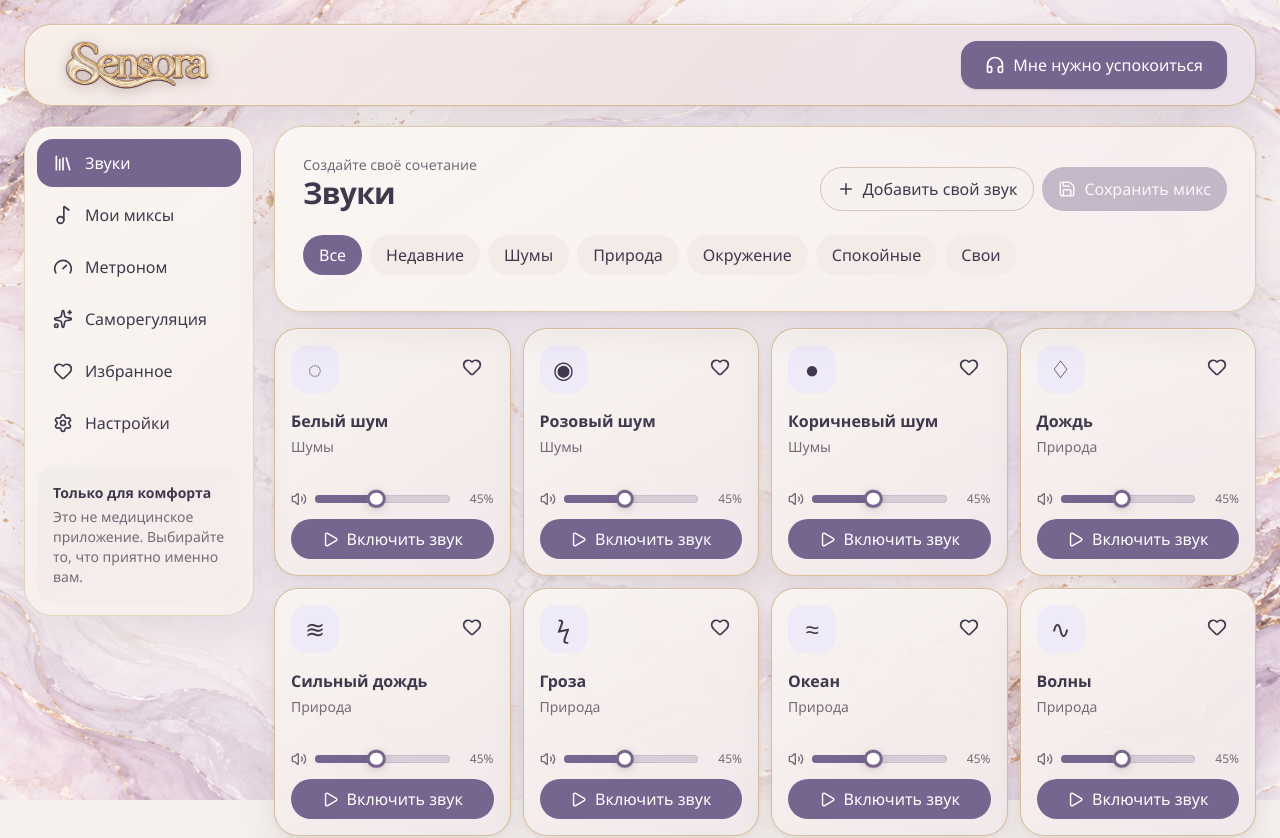
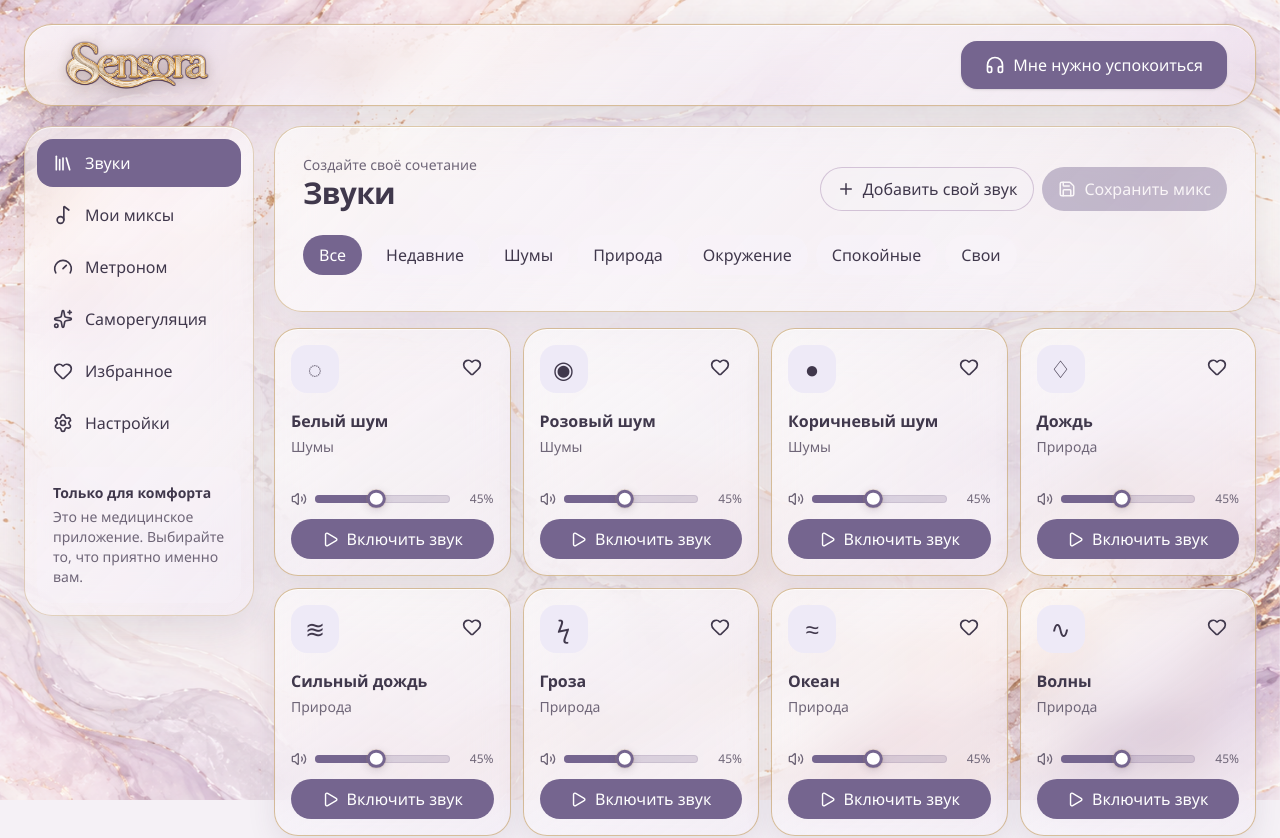
Before and after one commit to dolba92/Sensora, a React (Vite) app: page / in a window 1280 px wide. Shown: the top 838 px of the page. Built offline with nearby package versions, Linux system fonts and the light colour scheme.

Commit message:
Update globals.css

```diff
--- a/app/globals.css
+++ b/app/globals.css
@@ -30,39 +30,35 @@
 }
 
 :root {
-  --background: #f5f0ed;
+  --background: #f5f1f6;
   --foreground: #40384c;
 
-  /* Тёплые жемчужные поверхности */
-  --card: rgba(248, 243, 239, .95);
+  --card: rgba(255, 255, 255, .48);
   --card-foreground: #40384c;
 
-  --popover: #faf6f2;
+  --popover: rgba(250, 247, 252, .88);
   --popover-foreground: #40384c;
 
-  /* Сиреневый оставляем акцентом */
   --primary: #75658f;
-  --primary-foreground: #fff;
+  --primary-foreground: #ffffff;
 
-  --secondary: #f2ebe8;
+  --secondary: rgba(247, 242, 249, .54);
   --secondary-foreground: #40384c;
 
-  --muted: #f3edeb;
-  --muted-foreground: #756b78;
+  --muted: rgba(246, 241, 248, .55);
+  --muted-foreground: #6f6678;
 
-  /* Активное состояние — пудровая лаванда */
-  --accent: #ded3e5;
+  --accent: rgba(218, 207, 232, .78);
   --accent-foreground: #40384c;
 
   --destructive: #9b465a;
 
-  --border: #d5c3b5;
-  --input: #d7c9ce;
+  --border: rgba(183, 157, 190, .55);
+  --input: rgba(190, 175, 202, .58);
   --ring: #75658f;
 
-  /* Шампанское золото */
   --gold: #c9a467;
-  --gold-soft: rgba(201, 164, 103, .50);
+  --gold-soft: rgba(190, 148, 79, .52);
   --gold-faint: rgba(201, 164, 103, .18);
 
   --radius: 1rem;
@@ -72,22 +68,22 @@
   --background: #2f2a36;
   --foreground: #f4f0f8;
 
-  --card: rgba(57, 49, 68, .9);
+  --card: rgba(54, 47, 64, .64);
   --card-foreground: #f4f0f8;
 
-  --popover: #443a50;
+  --popover: rgba(68, 58, 80, .92);
   --popover-foreground: #f4f0f8;
 
   --primary: #c5b7dd;
   --primary-foreground: #2d2635;
 
-  --secondary: #4a4056;
+  --secondary: rgba(74, 64, 86, .68);
   --secondary-foreground: #f4f0f8;
 
-  --muted: #403849;
+  --muted: rgba(64, 56, 73, .72);
   --muted-foreground: #c9c0d1;
 
-  --accent: #5a4b69;
+  --accent: rgba(90, 75, 105, .85);
   --accent-foreground: #f7f3fa;
 
   --destructive: #e8879c;
@@ -97,7 +93,7 @@
   --ring: #c5b7dd;
 
   --gold: #d3b77c;
-  --gold-soft: rgba(211, 183, 124, .34);
+  --gold-soft: rgba(211, 183, 124, .38);
   --gold-faint: rgba(211, 183, 124, .15);
 }
 
@@ -117,9 +113,17 @@ body {
   overflow-x: hidden;
   position: relative;
   isolation: isolate;
+
   color: var(--foreground);
+
   background: transparent;
-  font-family: "Segoe UI Variable", "Segoe UI", system-ui, sans-serif;
+
+  font-family:
+    "Segoe UI Variable",
+    "Segoe UI",
+    system-ui,
+    sans-serif;
+
   font-size: 16px;
 }
 
@@ -135,13 +139,8 @@ body::before {
   z-index: -2;
 
   background:
-    linear-gradient(
-      135deg,
-      rgba(255, 250, 245, .10),
-      rgba(238, 222, 224, .08) 45%,
-      rgba(232, 221, 239, .08)
-    ),
-    url('/assets/background.png') center / cover no-repeat;
+    url('/assets/background.png')
+    center / cover no-repeat;
 }
 
 body::after {
@@ -150,29 +149,27 @@ body::after {
   inset: 0;
   z-index: -1;
 
-  background:
-    radial-gradient(
-      circle at 20% 12%,
-      rgba(255, 249, 235, .13),
-      transparent 30%
-    ),
-    radial-gradient(
-      circle at 82% 28%,
-      rgba(215, 191, 208, .06),
-      transparent 35%
-    );
-
-  backdrop-filter: saturate(.92);
+  /*
+   * Совсем лёгкая вуаль.
+   * Сам фон остаётся хорошо виден.
+   */
+  background: rgba(255, 250, 255, .04);
 }
 
 .dark body::before {
-  filter: brightness(.46) saturate(.5);
+  filter:
+    brightness(.46)
+    saturate(.55);
 }
 
 .dark body::after {
-  background: rgba(35, 29, 42, .5);
+  background: rgba(35, 29, 42, .36);
 }
 
+
+/* =========================================================
+   ОБЩЕЕ
+   ========================================================= */
 
 button,
 input,
@@ -191,24 +188,30 @@ button {
 
 
 /* =========================================================
-   ОСНОВНЫЕ ПАНЕЛИ
+   МАТОВОЕ СТЕКЛО
    ========================================================= */
 
 .glass {
   background:
     linear-gradient(
-      145deg,
-      rgba(250, 246, 242, .95),
-      rgba(245, 238, 237, .94)
+      135deg,
+      rgba(255, 255, 255, .55),
+      rgba(247, 240, 250, .42)
     );
 
-  border: 1px solid rgba(199, 170, 122, .42);
+  border: 1px solid rgba(190, 157, 105, .42);
 
   box-shadow:
-    0 14px 42px rgba(64, 56, 76, .09),
-    0 1px 0 rgba(255, 255, 255, .68) inset;
+    0 12px 36px rgba(64, 56, 76, .10),
+    inset 0 1px 0 rgba(255, 255, 255, .72);
 
-  backdrop-filter: blur(10px);
+  -webkit-backdrop-filter:
+    blur(18px)
+    saturate(1.05);
+
+  backdrop-filter:
+    blur(18px)
+    saturate(1.05);
 }
 
 
@@ -220,17 +223,24 @@ button {
   background:
     linear-gradient(
       135deg,
-      rgba(248, 240, 235, .97),
-      rgba(239, 226, 226, .96) 52%,
-      rgba(236, 225, 235, .95)
+      rgba(255, 255, 255, .56),
+      rgba(239, 227, 245, .42)
     );
 
-  border-color: rgba(190, 151, 87, .55);
+  border-color: rgba(184, 140, 70, .52);
 
   box-shadow:
-    0 15px 42px rgba(74, 57, 91, .12),
-    0 0 0 1px rgba(201, 164, 103, .10),
-    inset 0 1px 0 rgba(255, 255, 255, .68);
+    0 14px 38px rgba(64, 56, 76, .11),
+    0 0 0 1px rgba(201, 164, 103, .08),
+    inset 0 1px 0 rgba(255, 255, 255, .78);
+
+  -webkit-backdrop-filter:
+    blur(20px)
+    saturate(1.05);
+
+  backdrop-filter:
+    blur(20px)
+    saturate(1.05);
 }
 
 
@@ -240,33 +250,40 @@ button {
 
 .brand-logo {
   filter:
-    drop-shadow(0 1px 0 rgba(73, 50, 77, .78))
-    drop-shadow(1px 0 0 rgba(73, 50, 77, .42))
-    drop-shadow(-1px 0 0 rgba(73, 50, 77, .42))
-    drop-shadow(0 -1px 0 rgba(73, 50, 77, .32))
-    drop-shadow(0 3px 7px rgba(73, 50, 77, .22))
+    drop-shadow(0 1px 0 rgba(73, 50, 77, .82))
+    drop-shadow(1px 0 0 rgba(73, 50, 77, .46))
+    drop-shadow(-1px 0 0 rgba(73, 50, 77, .46))
+    drop-shadow(0 -1px 0 rgba(73, 50, 77, .35))
+    drop-shadow(0 3px 7px rgba(73, 50, 77, .24))
     drop-shadow(0 0 5px rgba(201, 164, 103, .18));
 }
 
 
 /* =========================================================
-   ПАНЕЛЬ БИБЛИОТЕКИ
+   БИБЛИОТЕКА
    ========================================================= */
 
 .sound-library-panel {
   background:
     linear-gradient(
-      145deg,
-      rgba(250, 246, 243, .97),
-      rgba(245, 237, 237, .96)
+      135deg,
+      rgba(255, 255, 255, .57),
+      rgba(245, 238, 248, .43)
     );
 
-  border-color: rgba(190, 153, 93, .45);
+  border-color: rgba(187, 146, 78, .45);
 
   box-shadow:
-    0 16px 42px rgba(75, 62, 91, .10),
-    0 3px 10px rgba(75, 62, 91, .05),
-    0 0 0 1px rgba(218, 190, 137, .08);
+    0 14px 38px rgba(75, 62, 91, .10),
+    inset 0 1px 0 rgba(255, 255, 255, .72);
+
+  -webkit-backdrop-filter:
+    blur(20px)
+    saturate(1.03);
+
+  backdrop-filter:
+    blur(20px)
+    saturate(1.03);
 }
 
 
@@ -278,51 +295,76 @@ button {
   background:
     linear-gradient(
       145deg,
-      rgba(248, 243, 240, .97),
-      rgba(241, 232, 233, .97)
+      rgba(255, 255, 255, .56),
+      rgba(242, 235, 247, .43)
     );
 
-  border: 1px solid rgba(190, 151, 88, .54);
+  border: 1px solid rgba(185, 141, 70, .52);
 
   box-shadow:
-    0 12px 32px rgba(75, 62, 91, .10),
-    0 2px 8px rgba(75, 62, 91, .05),
-    inset 0 1px 0 rgba(255, 255, 255, .70);
+    0 10px 28px rgba(75, 62, 91, .10),
+    inset 0 1px 0 rgba(255, 255, 255, .74);
+
+  -webkit-backdrop-filter:
+    blur(18px)
+    saturate(1.03);
+
+  backdrop-filter:
+    blur(18px)
+    saturate(1.03);
 }
 
 
-/* Включённая карточка сохраняет сиреневый акцент */
+/* =========================================================
+   ВКЛЮЧЁННЫЙ ЗВУК
+   ========================================================= */
+
 .sound-card--playing {
+  /*
+   * Чуть больше лаванды только для активного звука.
+   */
   background:
     linear-gradient(
       145deg,
-      #e4d9e9,
-      #d8c9e1
+      rgba(223, 211, 235, .70),
+      rgba(205, 189, 222, .62)
     );
 
-  border-color: rgba(175, 132, 62, .78);
+  border-color: rgba(169, 124, 52, .78);
 
   box-shadow:
-    0 13px 34px rgba(75, 62, 91, .15),
-    0 0 0 1px rgba(205, 168, 103, .20),
-    0 0 20px rgba(205, 168, 103, .07),
-    inset 0 1px 0 rgba(255, 255, 255, .52);
+    0 12px 32px rgba(75, 62, 91, .15),
+    0 0 0 1px rgba(205, 168, 103, .18),
+    0 0 18px rgba(205, 168, 103, .06),
+    inset 0 1px 0 rgba(255, 255, 255, .62);
+
+  -webkit-backdrop-filter:
+    blur(20px)
+    saturate(1.05);
+
+  backdrop-filter:
+    blur(20px)
+    saturate(1.05);
 }
 
+
+/* =========================================================
+   HOVER
+   ========================================================= */
 
 @media (hover: hover) {
   .sound-card:not(.sound-card--playing):hover {
     background:
       linear-gradient(
         145deg,
-        #f5eeec,
-        #ecdfdf
+        rgba(255, 255, 255, .66),
+        rgba(239, 230, 245, .52)
       );
 
-    border-color: rgba(181, 139, 70, .72);
+    border-color: rgba(174, 127, 53, .72);
 
     box-shadow:
-      0 14px 34px rgba(75, 62, 91, .12),
+      0 13px 32px rgba(75, 62, 91, .13),
       0 0 0 1px rgba(205, 168, 103, .10);
 
     transform: translateY(-1px);
@@ -335,16 +377,25 @@ button {
    ========================================================= */
 
 .dark .glass {
-  background: rgba(57, 49, 68, .92);
-  border-color: rgba(211, 183, 124, .23);
+  background:
+    linear-gradient(
+      135deg,
+      rgba(58, 50, 68, .68),
+      rgba(45, 38, 54, .58)
+    );
+
+  border-color: rgba(211, 183, 124, .25);
+
+  -webkit-backdrop-filter: blur(20px);
+  backdrop-filter: blur(20px);
 }
 
 .dark .glass:has(.brand-logo) {
   background:
     linear-gradient(
       135deg,
-      rgba(74, 61, 87, .97),
-      rgba(84, 66, 92, .96)
+      rgba(70, 59, 81, .70),
+      rgba(56, 46, 66, .60)
     );
 
   border-color: rgba(211, 183, 124, .42);
@@ -361,39 +412,47 @@ button {
 }
 
 .dark .sound-library-panel {
-  background: rgba(67, 57, 79, .94);
-  border-color: rgba(211, 183, 124, .26);
+  background:
+    rgba(59, 50, 70, .66);
+
+  border-color:
+    rgba(211, 183, 124, .27);
+
+  -webkit-backdrop-filter: blur(20px);
+  backdrop-filter: blur(20px);
 }
 
 .dark .sound-card {
   background:
     linear-gradient(
       145deg,
-      rgba(75, 64, 88, .98),
-      rgba(68, 57, 81, .98)
+      rgba(71, 60, 84, .70),
+      rgba(55, 47, 66, .62)
     );
 
-  border-color: rgba(211, 183, 124, .27);
+  border-color:
+    rgba(211, 183, 124, .27);
 
   box-shadow:
     0 15px 38px rgba(18, 13, 23, .25),
-    inset 0 1px 0 rgba(255, 255, 255, .05);
+    inset 0 1px 0 rgba(255, 255, 255, .06);
 }
 
 .dark .sound-card--playing {
   background:
     linear-gradient(
       145deg,
-      #655474,
-      #594866
+      rgba(101, 84, 116, .82),
+      rgba(89, 72, 102, .76)
     );
 
-  border-color: rgba(220, 190, 128, .58);
+  border-color:
+    rgba(220, 190, 128, .58);
 }
 
 
 /* =========================================================
-   СЛАЙДЕРЫ МИКСОВ
+   СЛАЙДЕРЫ
    ========================================================= */
 
 .mix-slider {
@@ -403,10 +462,13 @@ button {
 
 .mix-slider [data-slot="slider-track"] {
   height: .5rem;
-  background: rgba(117, 101, 143, .22);
+
+  background:
+    rgba(117, 101, 143, .22);
 
   box-shadow:
-    inset 0 0 0 1px rgba(104, 87, 127, .13);
+    inset 0 0 0 1px
+    rgba(104, 87, 127, .13);
 }
 
 .mix-slider [data-slot="slider-range"] {
@@ -416,6 +478,7 @@ button {
 .mix-slider [data-slot="slider-thumb"] {
   width: 1.15rem;
   height: 1.15rem;
+
   border-width: 3px;
   border-color: var(--primary);
 
@@ -425,7 +488,8 @@ button {
 }
 
 .dark .mix-slider [data-slot="slider-track"] {
-  background: rgba(226, 216, 239, .20);
+  background:
+    rgba(226, 216, 239, .20);
 }
 
 
@@ -435,7 +499,10 @@ button {
 
 .quiet-scroll {
   scrollbar-width: thin;
-  scrollbar-color: rgba(117, 101, 143, .35) transparent;
+
+  scrollbar-color:
+    rgba(117, 101, 143, .35)
+    transparent;
 }
 
 
@@ -472,4 +539,21 @@ button {
   body::before {
     background-position: 54% center;
   }
+
+  /*
+   * На телефоне чуть меньше blur:
+   * визуально почти то же самое,
+   * но браузеру легче.
+   */
+  .glass,
+  .sound-library-panel,
+  .sound-card {
+    -webkit-backdrop-filter:
+      blur(14px)
+      saturate(1.03);
+
+    backdrop-filter:
+      blur(14px)
+      saturate(1.03);
+  }
 }
```
